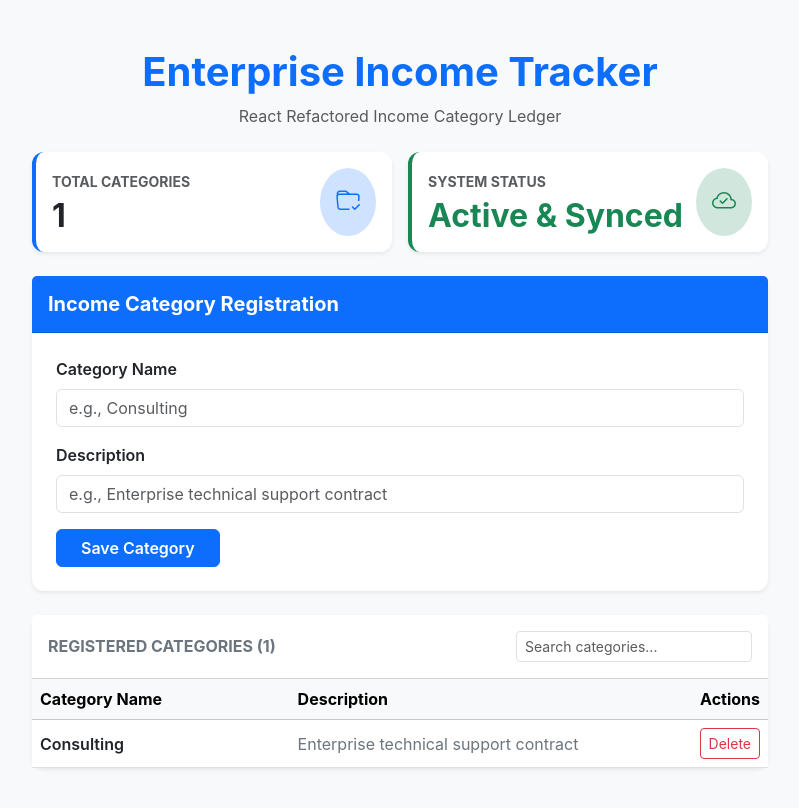
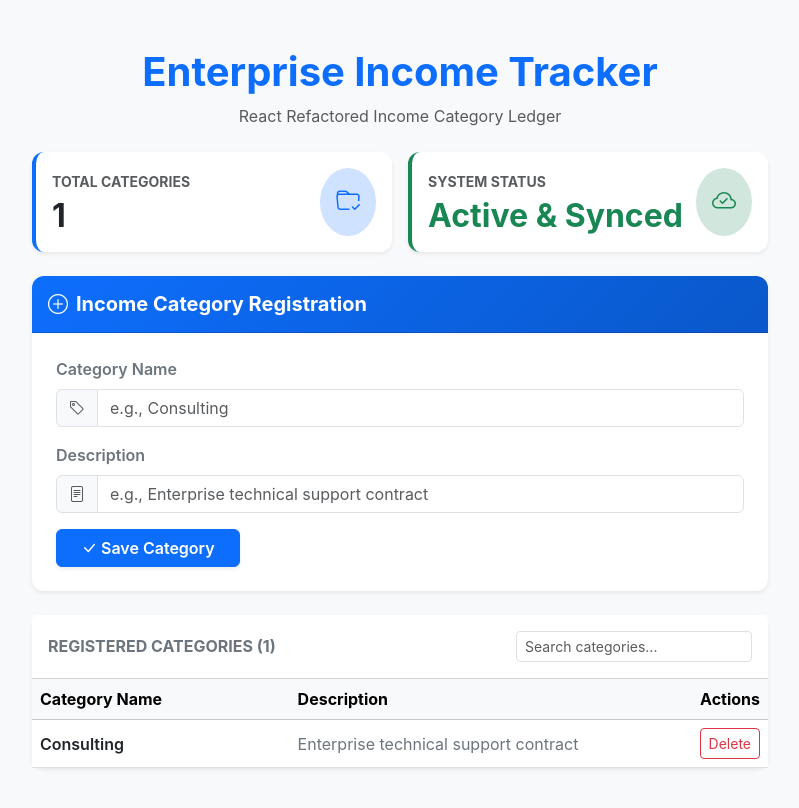
Before and after one commit to kcaban250000002895-lgtm/TLA1_Project, a React (Vite) app in the folder vite-project/: page / in a window 1280 px wide. Shown: the top 808 px of the page, without its empty margins (240-1039 px from the left). Built offline with nearby package versions, Linux system fonts and the light colour scheme.

Commit message:
Refactor CategoryForm for improved styling and validation
Updated CategoryForm component to enhance UI and error display.

```diff
--- a/vite-project/src/components/CategoryForm.jsx
+++ b/vite-project/src/components/CategoryForm.jsx
@@ -8,7 +8,6 @@ export default function CategoryForm({ onAddCategory }) {
   const handleSubmit = (e) => {
     e.preventDefault();
 
-    // Guard clause validation (matching Midterm baseline)
     if (!name.trim() || !description.trim()) {
       setError('Please complete both input fields.');
       return;
@@ -17,23 +16,33 @@ export default function CategoryForm({ onAddCategory }) {
     setError('');
     onAddCategory({ name: name.trim(), description: description.trim() });
 
-    // Reset inputs
     setName('');
     setDescription('');
   };
 
   return (
     <div className="card shadow-sm border-0 mb-4">
-      <div className="card-header bg-primary text-white py-3">
-        <h2 className="h5 mb-0 fw-bold">Income Category Registration</h2>
+      <div className="card-header custom-gradient-header text-white py-3">
+        <h2 className="h5 mb-0 fw-bold">
+          <i className="bi bi-plus-circle me-2"></i>Income Category Registration
+        </h2>
       </div>
       <div className="card-body p-4">
-        {error && <div className="alert alert-danger py-2">{error}</div>}
+        {error && (
+          <div className="alert alert-danger py-2 d-flex align-items-center">
+            <i className="bi bi-exclamation-triangle-fill me-2"></i>
+            <div>{error}</div>
+          </div>
+        )}
         <form onSubmit={handleSubmit}>
           <div className="mb-3">
-            <label htmlFor="txtCatName" className="form-label fw-semibold">
+            <label htmlFor="txtCatName" className="form-label fw-semibold text-secondary">
               Category Name
             </label>
+            <div className="input-group">
+              <span className="input-group-text bg-light text-muted">
+                <i className="bi bi-tag"></i>
+              </span>
               <input
                 type="text"
                 id="txtCatName"
@@ -43,10 +52,16 @@ export default function CategoryForm({ onAddCategory }) {
                 onChange={(e) => setName(e.target.value)}
               />
             </div>
+          </div>
+
           <div className="mb-3">
-            <label htmlFor="txtCatDesc" className="form-label fw-semibold">
+            <label htmlFor="txtCatDesc" className="form-label fw-semibold text-secondary">
               Description
             </label>
+            <div className="input-group">
+              <span className="input-group-text bg-light text-muted">
+                <i className="bi bi-file-text"></i>
+              </span>
               <input
                 type="text"
                 id="txtCatDesc"
@@ -56,8 +71,10 @@ export default function CategoryForm({ onAddCategory }) {
                 onChange={(e) => setDescription(e.target.value)}
               />
             </div>
-          <button type="submit" id="btnAdd" className="btn btn-primary px-4 fw-semibold">
-            Save Category
+          </div>
+
+          <button type="submit" id="btnAdd" className="btn btn-primary px-4 fw-semibold shadow-sm">
+            <i className="bi bi-check-lg me-1"></i>Save Category
           </button>
         </form>
       </div>
```
Lines whose indentation alone changed are shown as unchanged.
